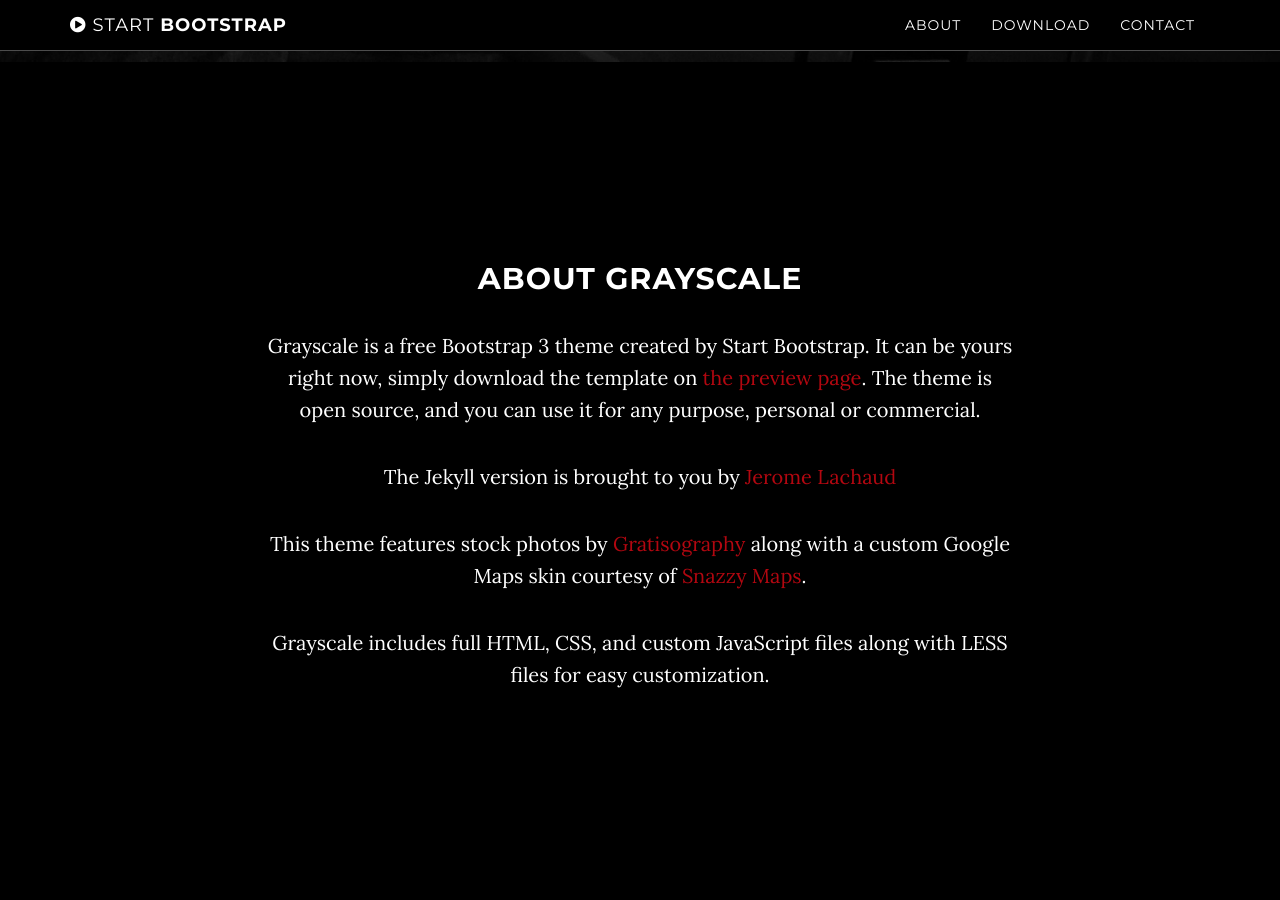
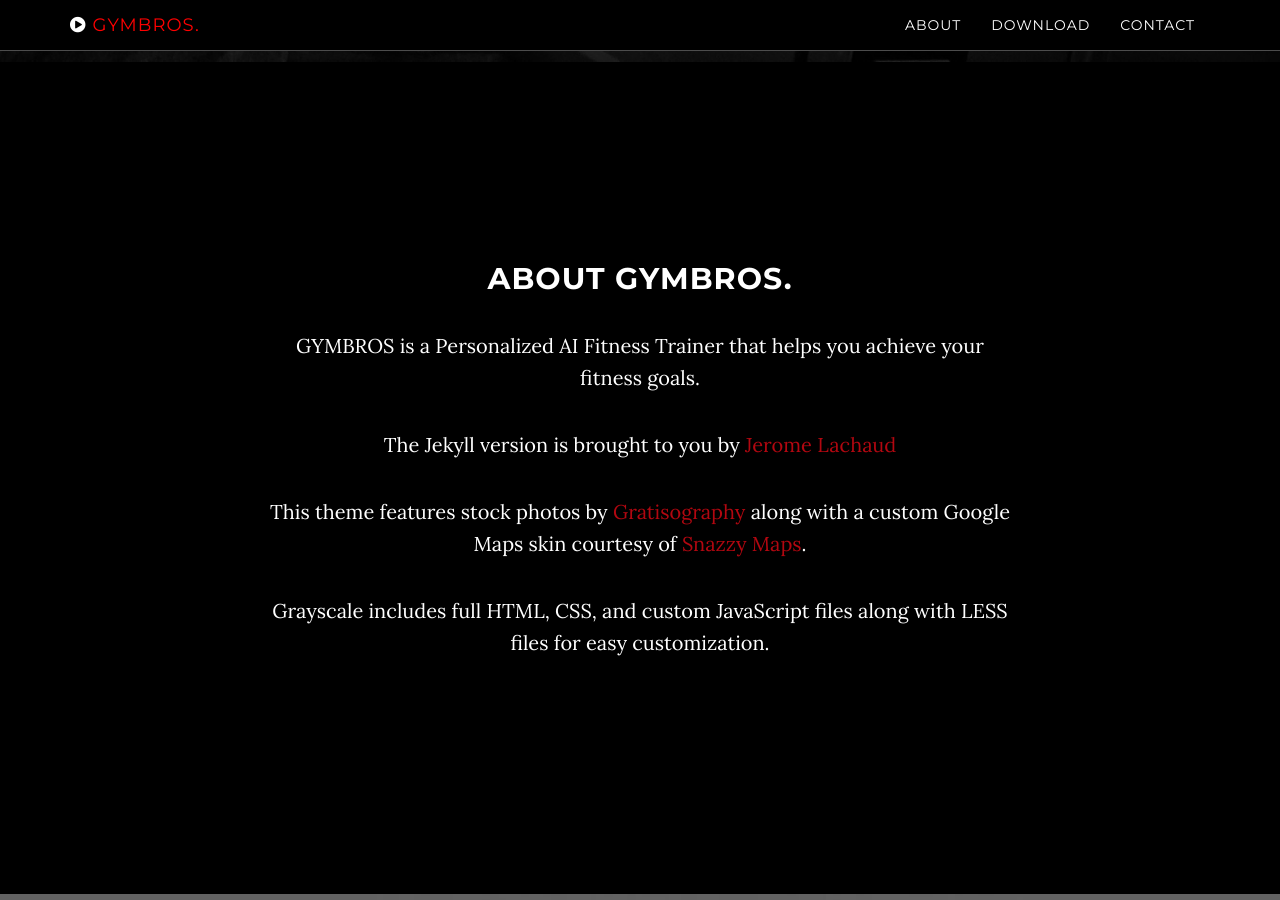
Before and after one commit to notj-code/GYMBROS_download_page, a Jekyll site: the page built from index.html, in a window 1280 px wide and 900 px high, scrolled down 838 px. Built offline with Jekyll 4.4.1, drawn with Linux system fonts in a browser that asks for light colours.

Commit message:
changed theme color

```diff
--- a/_includes/about.html
+++ b/_includes/about.html
@@ -2,8 +2,8 @@
     <section id="about" class="container content-section text-center">
         <div class="row">
             <div class="col-lg-8 col-lg-offset-2">
-                <h2>About Grayscale</h2>
-                <p>Grayscale is a free Bootstrap 3 theme created by Start Bootstrap. It can be yours right now, simply download the template on <a href="http://startbootstrap.com/template-overviews/grayscale/">the preview page</a>. The theme is open source, and you can use it for any purpose, personal or commercial.</p>
+                <h2>About Gymbros.</h2>
+                <p>GYMBROS is a Personalized AI Fitness Trainer that helps you achieve your fitness goals.</p>
                 <p>The Jekyll version is brought to you by <a href="https://github.com/jeromelachaud">Jerome Lachaud</a></p>
                 <p>This theme features stock photos by <a href="http://gratisography.com/">Gratisography</a> along with a custom Google Maps skin courtesy of <a href="http://snazzymaps.com/">Snazzy Maps</a>.</p>
                 <p>Grayscale includes full HTML, CSS, and custom JavaScript files along with LESS files for easy customization.</p>
--- a/_includes/nav.html
+++ b/_includes/nav.html
@@ -6,7 +6,7 @@
                     <i class="fa fa-bars"></i>
                 </button>
                 <a class="navbar-brand page-scroll" href="#page-top">
-                    <i class="fa fa-play-circle"></i>  <span class="light">Start</span> Bootstrap
+                    <i class="fa fa-play-circle"></i>  <span class="light" style="color: red;">Gymbros.</span>
                 </a>
             </div>
 
```
